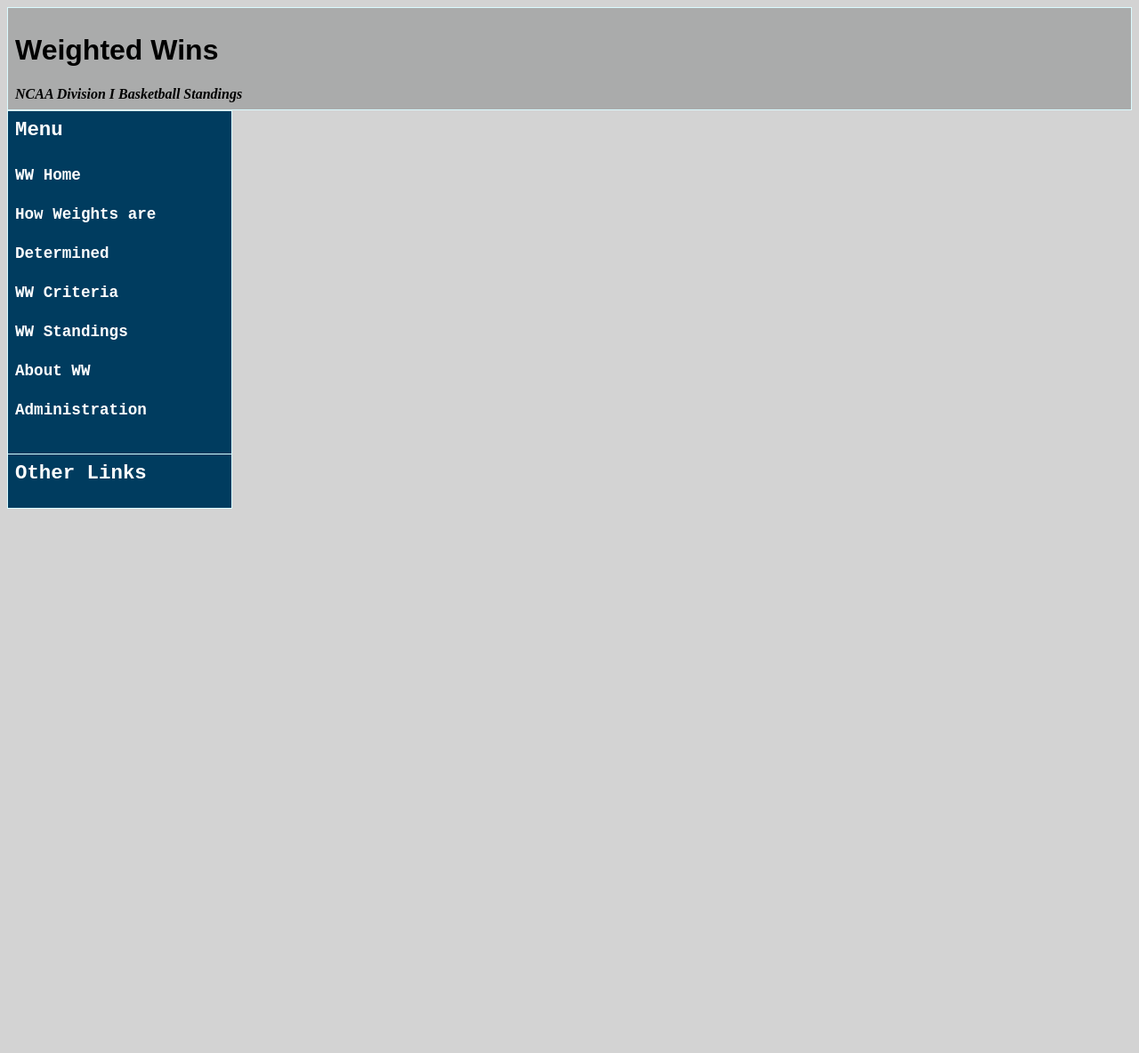
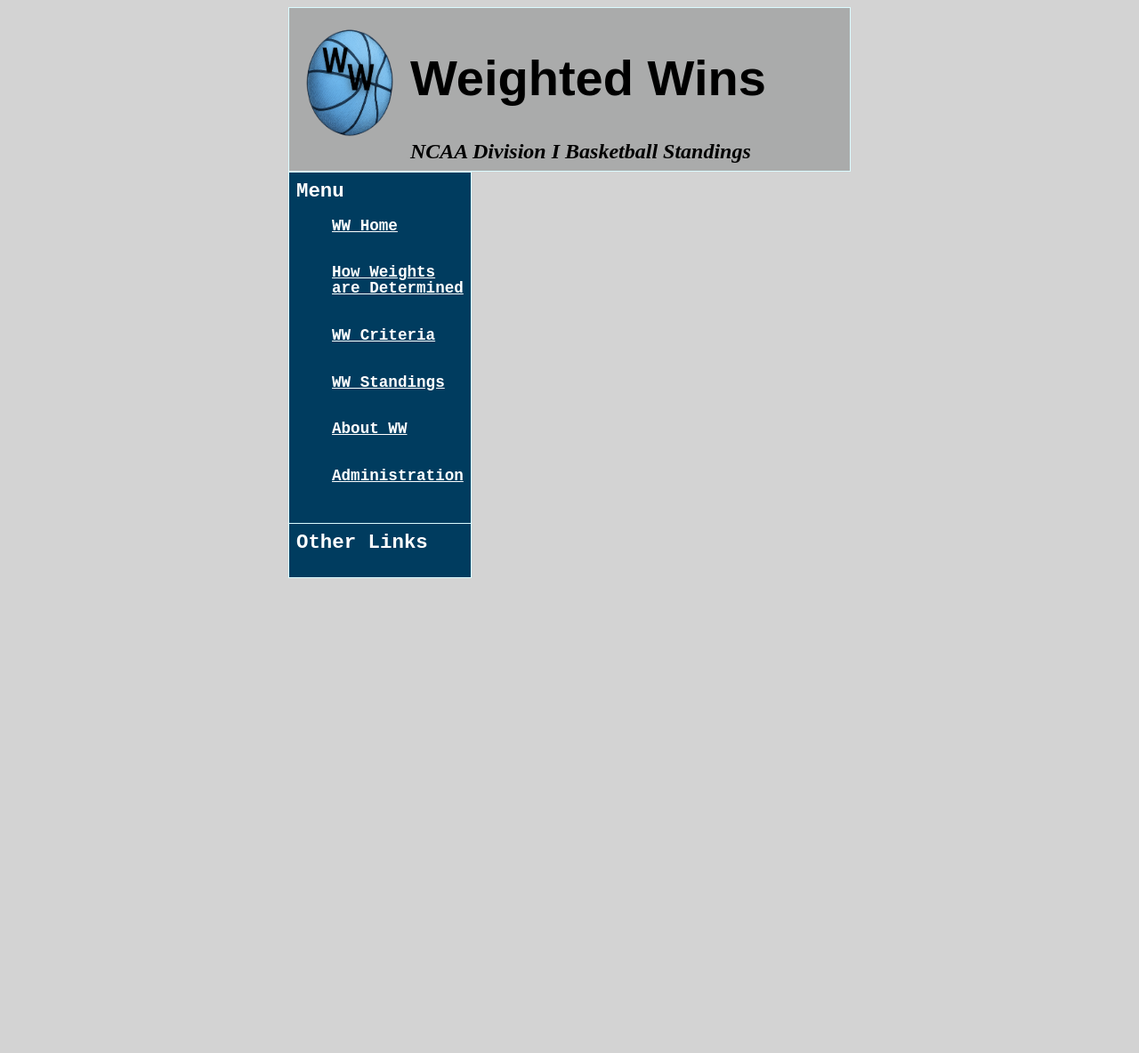
Before and after one commit to P1zzamn-Caleb/Weighted_Wins, a PHP site: page / in a window 1280 px wide. Shown: the whole page at 89% size. After the commit the page ends 650 px from the top, so only its background shows below. Run offline with PHP 8.4, Linux system fonts and the light colour scheme; lists and menus that the app fills with data are empty.

Commit message:
Making it look pretty

```diff
--- a/index.php
+++ b/index.php
@@ -15,6 +15,7 @@
   h1
   {
 	font-family: Arial, sans-serif;
+	font-size: 3.5em;
   }
   p {
 	font-family: 'Courier New', Courier, monospace;
@@ -51,7 +52,9 @@
   }
 
   #headerTable {
-	width: 100%;
+	align-items: center;
+	margin: 0 auto;
+	width: 50%;
 	border-collapse: collapse;
 	background-color: #7d7d7dff;
   }
@@ -60,11 +63,23 @@
 	background-color: #aaababff;
   }
 
-  #sideBar {
-	width: 20%;
+  .container{
+	display: flex;
+	height: 100vh;
+  }
+
+  #sideBarandInfo {
+	margin: auto;
+	width: 50%;
 	border-collapse: collapse;
 	height: 15vh;
   }
+  #sideBarandInfo tr:nth-child(even),
+  #sideBarandInfo tr:nth-child(odd){
+	margin: 0 auto;
+	background-color: transparent !important;
+  }
+
   #sideBarTR {
 	background-color: #b0dbffff;
   }
@@ -79,8 +94,15 @@
 	color: white;
   }
 
+  iframe {
+	background: transparent;
+	border: none;
+	vertical-align: top;
+  }
+
 
 	table {
+
 		width: 100%;
 		border-collapse: collapse;
 	}
@@ -89,6 +111,14 @@
 		border: 1px solid #dbfbffff;
 		padding: 8px;
 		text-align: left;
+	}
+
+	ul{
+		text-decoration: underline;
+		font-family: 'Courier New', Courier, monospace;
+		color: white;
+		line-height: 1;
+		font-size: 1.1em;
 	}
 
 	th {
@@ -101,6 +131,14 @@
 
 	tr:nth-child(odd) {
 		background-color: #afd6ffff;
+	}
+	#infoTD {
+
+		border: none;
+		background-color: transparent;
+		width: 80vw;
+		vertical-align: top;
+		text-align: center;
 	}
 
 
@@ -116,23 +154,45 @@
    if(!isset($_POST['year']) && !isset($_POST['team'])){
 	echo "<table id='headerTable'>
 			<tr>
-				<th id='headerTh'><h1>Weighted Wins <br></h1><i>NCAA Division I Basketball Standings</i></th>
+				<th id='headerTh'>
+					<div style='display:flex;'>
+					<img src='basketball_Logo.png' style='width:10vw; height:20vh; item-align:left;'>
+						<div style= 'text-align:left;'>
+							<h1>Weighted Wins <br></h1>
+								<i style='font-size: 1.5em;'>NCAA Division I Basketball Standings</i>
+						</div>
+					</div>
+				</th>
 			</tr>
   		  </table>";
-
-	echo "<table id='sideBar'>
+//make new HTML files to output the random data and attatch it to these
+	echo "<table id='sideBarandInfo'>
 			<tr id='sideBarTR'>
 				<th id='sideBarTH'>
 					<b id='sideBarH1'>Menu <br></b>
-					<p>
-					WW Home<br>
-					How Weights are Determined<br>
-					WW Criteria<br>
-					<a href='weightedWinsProgramOutput.php' target='contentFrame'>WW Standings</a><br>
-					About WW<br>
-					Administration<br>
-					</p>
+
+					<ul>
+					WW Home<br><br>
+					</ul>
+					<ul>
+					How Weights are Determined<br><br>
+					</ul>
+					<ul>
+					WW Criteria<br><br>
+					</ul>
+					<ul>
+					<a href='weightedWinsProgramOutput.php'; target='weightedWinsStandings';>WW Standings</a><br><br>
+					</ul>
+					<ul>
+					About WW<br><br>
+					</ul>
+					<ul>
+					Administration<br><br>
+					</ul>
 				</th>
+				<td id='infoTD'>
+					<iframe name='weightedWinsStandings'></iframe>
+				</td>
 			</tr>
 			<tr>
 			<th id='sideBarTH'><b id='sideBarH1'>
@@ -141,10 +201,9 @@
 				<p>
 				</p>
 				</th>
+
 			</tr>
 		  </table>";
-
-		   echo "<iframe name='contentFrame' width='80%' height='600px' style='border:none;'></iframe>";
    }
 ?>
 
```
